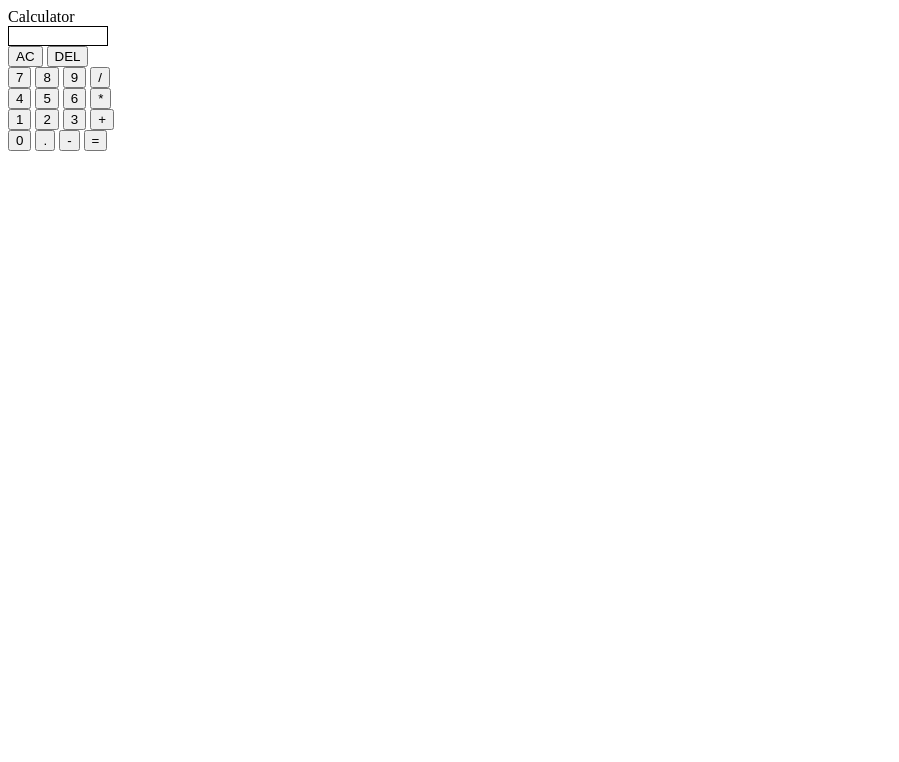
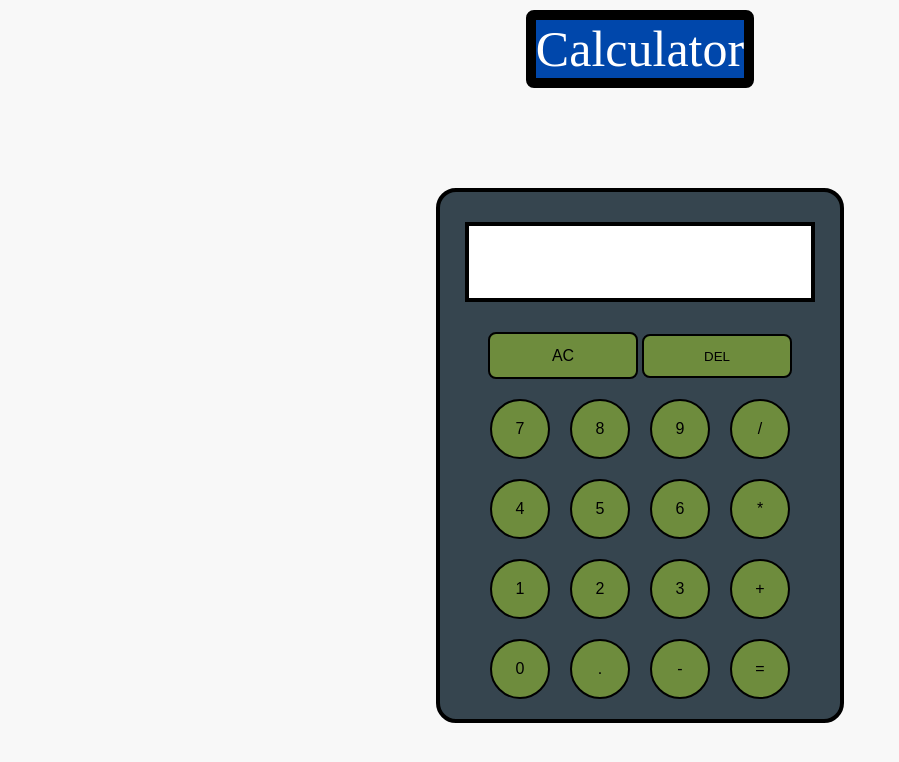
Before and after one commit to ujansengupta-bit/calculator, a plain HTML site: page index.html in a window 1280 px wide. Shown: the whole page, without its empty margins (0-899 px from the left). Drawn offline with Linux system fonts and the light colour scheme.

Commit message:
Adding decimal logic and keyboard support and css styling

```diff
--- a/script.js
+++ b/script.js
@@ -4,7 +4,13 @@ display.innerHTML ="";
 function click(tar){
     const id = document.getElementById(tar);
     id.addEventListener("click", event=>{
+       if(display.innerHTML == "NaN" || display.innerHTML.startsWith("ERROR: Div by 0")){
+        display.innerHTML = "";
+       }
        display.innerHTML += id.textContent;
+       if(tar === "plus" || tar === "minus" || tar === "mul" || tar === "divison"){
+            enable("deci");
+       }
     })
 
 }
@@ -13,8 +19,14 @@ function erase(tar){
     const id = document.getElementById(tar);
     id.addEventListener("click", event=>{
        display.innerHTML = "";
+       enable("deci");
     })
 
+}
+
+function enable(tar){
+    const id = document.getElementById(tar);
+    return id.disabled = false;
 }
 
 function backspace(tar){
@@ -27,6 +39,26 @@ function backspace(tar){
             newstring += oldstring[i];
         }
         display.innerHTML = newstring;
+    })
+}
+
+
+
+function disable(tar){
+    const id = document.getElementById(tar);
+    return id.disabled = true;
+}
+
+
+function decimal(tar){
+    const id = document.getElementById(tar);
+    id.addEventListener("click", event =>{
+        display.innerHTML += ".";
+        id.disabled = true;
+        disable("minus");
+        disable("plus");
+        disable("mul");
+        disable("divison");
     })
 }
 
@@ -94,6 +126,41 @@ function equals(tar){
     })
 }
 
+document.addEventListener("keydown", (event) => {
+    const key = event.key;
+
+    // Map keys to button IDs
+    const keyToId = {
+        "0": "zero",
+        "1": "one",
+        "2": "two",
+        "3": "three",
+        "4": "four",
+        "5": "five",
+        "6": "six",
+        "7": "seven",
+        "8": "eight",
+        "9": "nine",
+        "+": "plus",
+        "-": "minus",
+        "*": "mul",
+        "/": "divison",
+        ".": "deci",
+        "Enter": "equal",
+        "=": "equal",
+        "Backspace": "del",
+        "Delete": "clear",
+        "c": "clear"
+    };
+
+    if (keyToId[key]) {
+        const btn = document.getElementById(keyToId[key]);
+        if (btn && !btn.disabled) {
+            btn.click();
+        }
+    }
+});
+
 
 function add(target1, target2){
         return Number(target1) + Number(target2);
@@ -126,3 +193,4 @@ click("minus");
 erase("clear");
 backspace("del");
 equals("equal");
+decimal("deci");
--- a/styles.css
+++ b/styles.css
@@ -1,23 +1,230 @@
+body{
+    background-color: #F8F8F8;
+}
+
+
+#heading{
+    display: flex;
+    justify-content: center;
+    text-align: center;
+    font-size: 50px;
+    margin: 10px auto;
+    width: fit-content;
+    background-color: #0047AB;
+    border-radius: 8px;
+    color: #ffffff;
+    border: 10px solid black;
+}
+
+#interaction{
+    display: block;
+    text-align: center;
+    margin: 100px auto;
+    width: 320px;
+    border: 4px solid black;
+    border-radius: 20px;
+    width: 400px;
+    height: fit-content;
+    background-color: #36454F;
+
+}
+
 #display{
-    border: 1px solid black;
-    display: flex;
-    width: 100px;
-    height: 20px;
+    border: 4px solid black;
+    background-color: #ffffff;
+    display: block;
+    width: 350px;
+    min-height: 80px;
+    margin: 30px auto;
+    white-space: normal;
+    overflow-wrap: break-word;
+    text-align: right;
     box-sizing: border-box;
+    font-size: 2em;
 }
 
 #row1{
     box-sizing: border-box;
 }
+
+#clear{
+    width: 150px;
+    padding: 12.5px;
+    border: 2px solid black;
+    border-radius: 8px;
+    background-color: #6E8C3D;
+    font-size: 1em;
+}
+
+#del{
+    width: 150px;
+    padding: 12.5px;
+    border: 2px solid black;
+    border-radius: 8px;
+    background-color: #6E8C3D;
+}
 #row2{
+    display: flex;
     box-sizing: border-box;
+    margin: 20px auto;
+    height: 60px;
+    width: 300px;
+    justify-content: space-between;
 }
+
 #row3{
+    display: flex;
     box-sizing: border-box;
+    margin: 20px auto;
+    height: 60px;
+    width: 300px;
+    justify-content: space-between;
 }
 #row4{
+    display: flex;
     box-sizing: border-box;
+    margin: 20px auto;
+    height: 60px;
+    width: 300px;
+    justify-content: space-between;
 }
 #row5{
+    display: flex;
     box-sizing: border-box;
+    margin: 20px auto;
+    height: 60px;
+    width: 300px;
+    justify-content: space-between;
 }
+
+#seven{
+    height: 60px;
+    width: 60px;
+    border-radius: 60px;
+    border: 2px solid black;
+    background-color: #6E8C3D;
+    font-size: 1em;
+}
+#eight{
+    height: 60px;
+    width: 60px;
+    border-radius: 50px;
+    border: 2px solid black;
+    background-color: #6E8C3D;
+    font-size: 1em;
+}
+#nine{
+    height: 60px;
+    width: 60px;
+    border-radius: 60px;
+    border: 2px solid black;
+    background-color: #6E8C3D;
+    font-size: 1em;
+}
+#divison{
+    height: 60px;
+    width: 60px;
+    border-radius: 60px;
+    border: 2px solid black;
+    background-color: #6E8C3D;
+    font-size: 1em;
+}
+
+#four{
+    height: 60px;
+    width: 60px;
+    border-radius: 60px;
+    border: 2px solid black;
+    background-color: #6E8C3D;
+    font-size: 1em;
+}
+#five{
+    height: 60px;
+    width: 60px;
+    border-radius: 50px;
+    border: 2px solid black;
+    background-color: #6E8C3D;
+    font-size: 1em;
+}
+#six{
+    height: 60px;
+    width: 60px;
+    border-radius: 60px;
+    border: 2px solid black;
+    background-color: #6E8C3D;
+    font-size: 1em;
+}
+#mul{
+    height: 60px;
+    width: 60px;
+    border-radius: 60px;
+    border: 2px solid black;
+    background-color: #6E8C3D;
+    font-size: 1em;
+}
+
+#one{
+    height: 60px;
+    width: 60px;
+    border-radius: 60px;
+    border: 2px solid black;
+    background-color: #6E8C3D;
+    font-size: 1em;
+}
+#two{
+    height: 60px;
+    width: 60px;
+    border-radius: 50px;
+    border: 2px solid black;
+    background-color: #6E8C3D;
+    font-size: 1em;
+}
+#three{
+    height: 60px;
+    width: 60px;
+    border-radius: 60px;
+    border: 2px solid black;
+    background-color: #6E8C3D;
+    font-size: 1em;
+}
+#plus{
+    height: 60px;
+    width: 60px;
+    border-radius: 60px;
+    border: 2px solid black;
+    background-color: #6E8C3D;
+    font-size: 1em;
+}
+
+#zero{
+    height: 60px;
+    width: 60px;
+    border-radius: 60px;
+    border: 2px solid black;
+    background-color: #6E8C3D;
+    font-size: 1em;
+}
+#deci{
+    height: 60px;
+    width: 60px;
+    border-radius: 50px;
+    border: 2px solid black;
+    background-color: #6E8C3D;
+    font-size: 1em;
+}
+#minus{
+    height: 60px;
+    width: 60px;
+    border-radius: 60px;
+    border: 2px solid black;
+    background-color: #6E8C3D;
+    font-size: 1em;
+}
+#equal{
+    height: 60px;
+    width: 60px;
+    border-radius: 60px;
+    border: 2px solid black;
+    background-color: #6E8C3D;
+    font-size: 1em;
+}
```
Also changed, not shown: index.html (+0 -1 lines).
